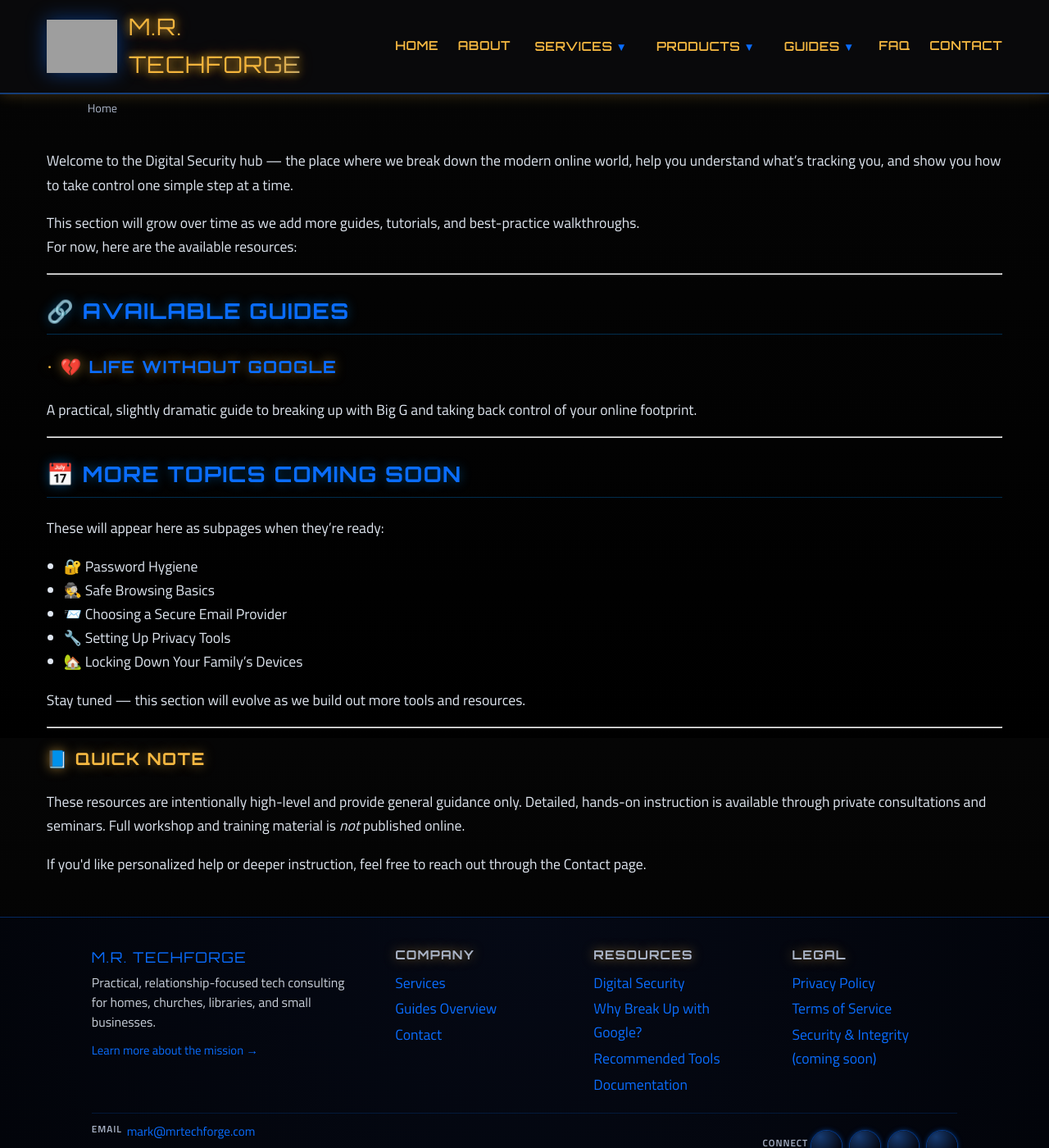
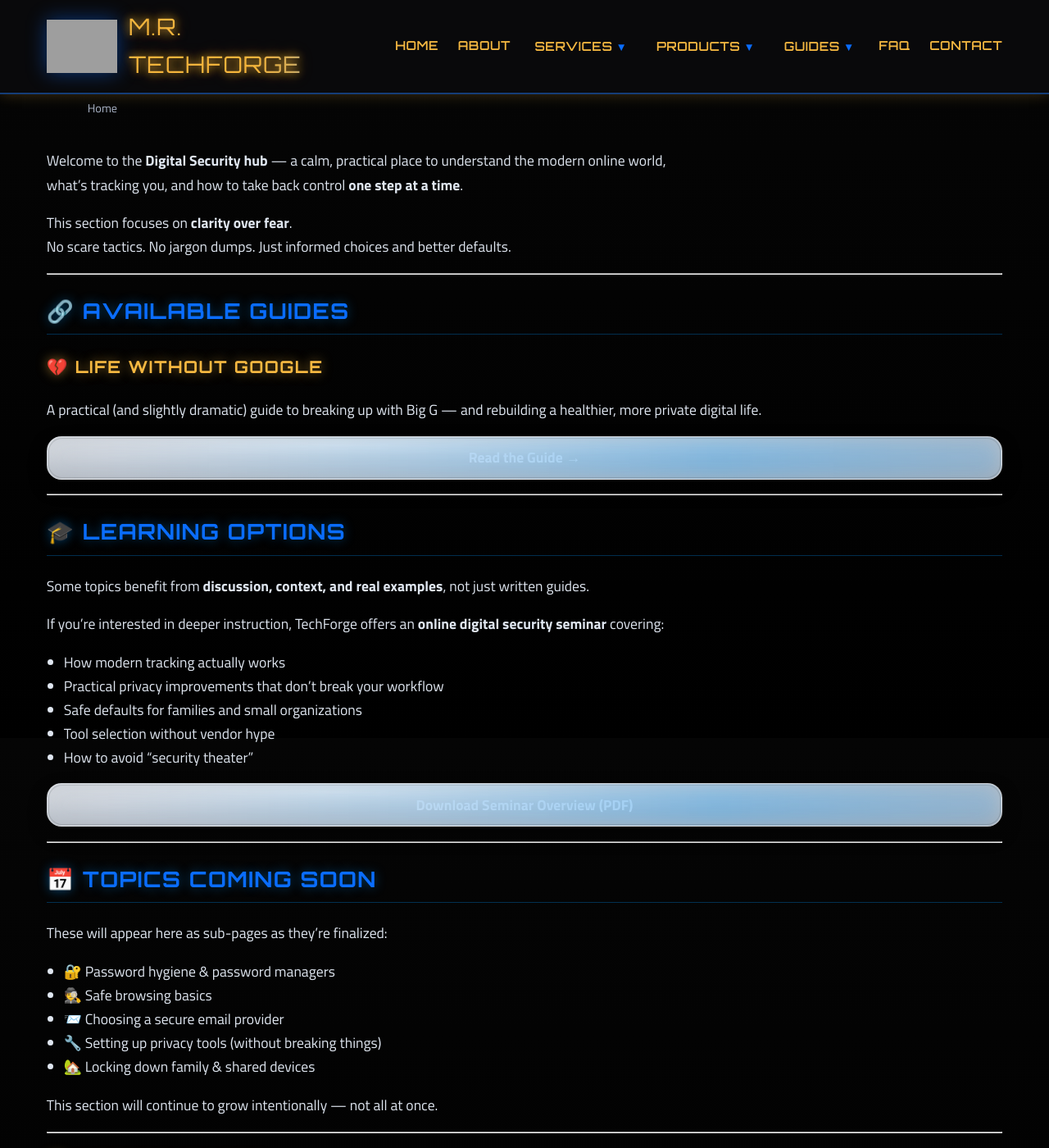
Before and after one commit to markisrt4/mrtechforge.github.io, a Jekyll site: the page built from services/digital-security/index.md, in a window 1280 px wide and 1400 px high. Shown: the whole window at 82% size. Built offline with Jekyll 4.4.1, drawn with Linux system fonts in a browser that asks for light colours; some of the changed text lies outside the part shown; grey boxes are pictures that could not be loaded.

Commit message:
Update index.md

```diff
--- a/services/digital-security/index.md
+++ b/services/digital-security/index.md
@@ -2,46 +2,82 @@
 layout: default
 title: "Digital Security & Best Practices"
 permalink: /services/digital-security/
+description: "Clear, practical guidance for improving your digital privacy, security, and online habits."
 ---
+
+{% assign links = site.data.links %}
 
 # 🛡️ Digital Security & Best Practices
 
-Welcome to the Digital Security hub — the place where we break down the modern online world, help you understand what’s tracking you, and show you how to take control one simple step at a time.
+Welcome to the **Digital Security hub** — a calm, practical place to understand the modern online world,
+what’s tracking you, and how to take back control **one step at a time**.
 
-This section will grow over time as we add more guides, tutorials, and best-practice walkthroughs.
-For now, here are the available resources:
+This section focuses on **clarity over fear**.
+No scare tactics. No jargon dumps. Just informed choices and better defaults.
 
 ---
 
 ## 🔗 Available Guides
 
-### • 💔 [Life Without Google](/services/digital-security/life-without-google/)
-A practical, slightly dramatic guide to breaking up with Big G and taking back control of your online footprint.
+### 💔 Life Without Google
+A practical (and slightly dramatic) guide to breaking up with Big G — and rebuilding a healthier, more private digital life.
+
+<p style="margin-top: 0.6rem;">
+  <a href="{{ links.guides.google_replacement_guide }}" class="btn btn-forge">
+    Read the Guide →
+  </a>
+</p>
 
 ---
 
-## 📅 More Topics Coming Soon
+## 🎓 Learning Options
 
-These will appear here as subpages when they're ready:
+Some topics benefit from **discussion, context, and real examples**, not just written guides.
 
-- 🔐 Password Hygiene
-- 🕵️ Safe Browsing Basics
-- 📨 Choosing a Secure Email Provider
-- 🔧 Setting Up Privacy Tools
-- 🏡 Locking Down Your Family’s Devices
+If you’re interested in deeper instruction, TechForge offers an **online digital security seminar** covering:
 
-Stay tuned — this section will evolve as we build out more tools and resources.
+- How modern tracking actually works
+- Practical privacy improvements that don’t break your workflow
+- Safe defaults for families and small organizations
+- Tool selection without vendor hype
+- How to avoid “security theater”
+
+<p style="margin-top: 0.8rem;">
+  <a href="{{ links.downloads.online_digital_seminar_outline }}" class="btn btn-forge">
+    Download Seminar Overview (PDF)
+  </a>
+</p>
+
+---
+
+## 📅 Topics Coming Soon
+
+These will appear here as sub-pages as they’re finalized:
+
+- 🔐 Password hygiene & password managers
+- 🕵️ Safe browsing basics
+- 📨 Choosing a secure email provider
+- 🔧 Setting up privacy tools (without breaking things)
+- 🏡 Locking down family & shared devices
+
+This section will continue to grow intentionally — not all at once.
 
 ---
 
 <div class="callout-box">
-  <h3>📘 Quick Note</h3>
+  <h3>📘 Important Note</h3>
   <p>
-    These resources are intentionally high-level and provide general guidance only.
-    Detailed, hands-on instruction is available through private consultations and seminars.
-    Full workshop and training material is <em>not</em> published online.
+    The resources here provide <strong>general guidance</strong> and best practices.
+    Full workshop material, configuration steps, and personalized instruction
+    are intentionally not published publicly.
   </p>
   <p>
-    If you'd like personalized help or deeper instruction, feel free to reach out through the Contact page.
+    If you’d like hands-on help, custom recommendations, or a private seminar,
+    reach out through the contact page.
+  </p>
+  <p style="margin-top: 0.6rem;">
+    <a href="{{ links.pages.contact }}" class="btn-glow">
+      Contact M.R. TechForge
+    </a>
   </p>
 </div>
```
